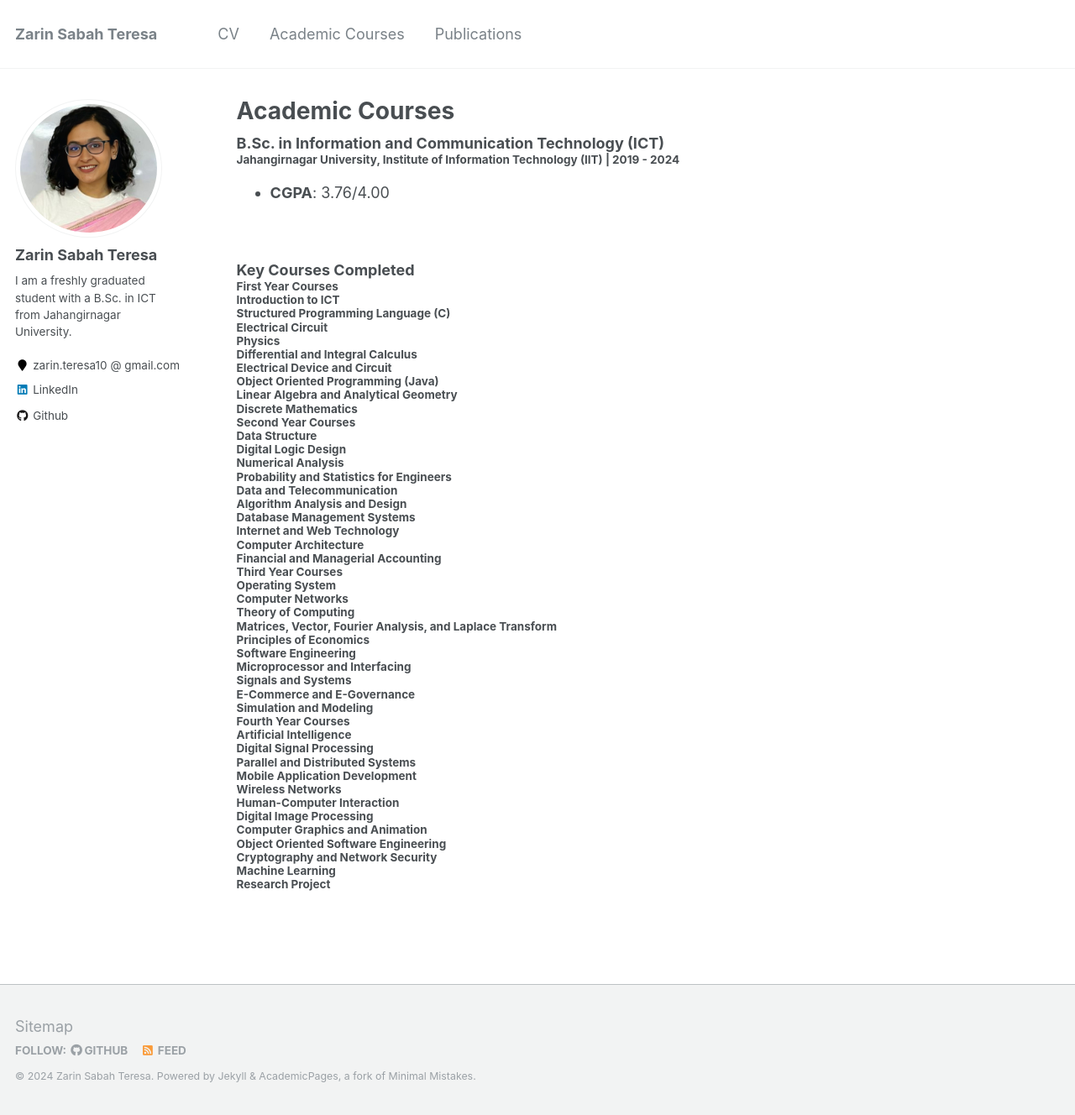
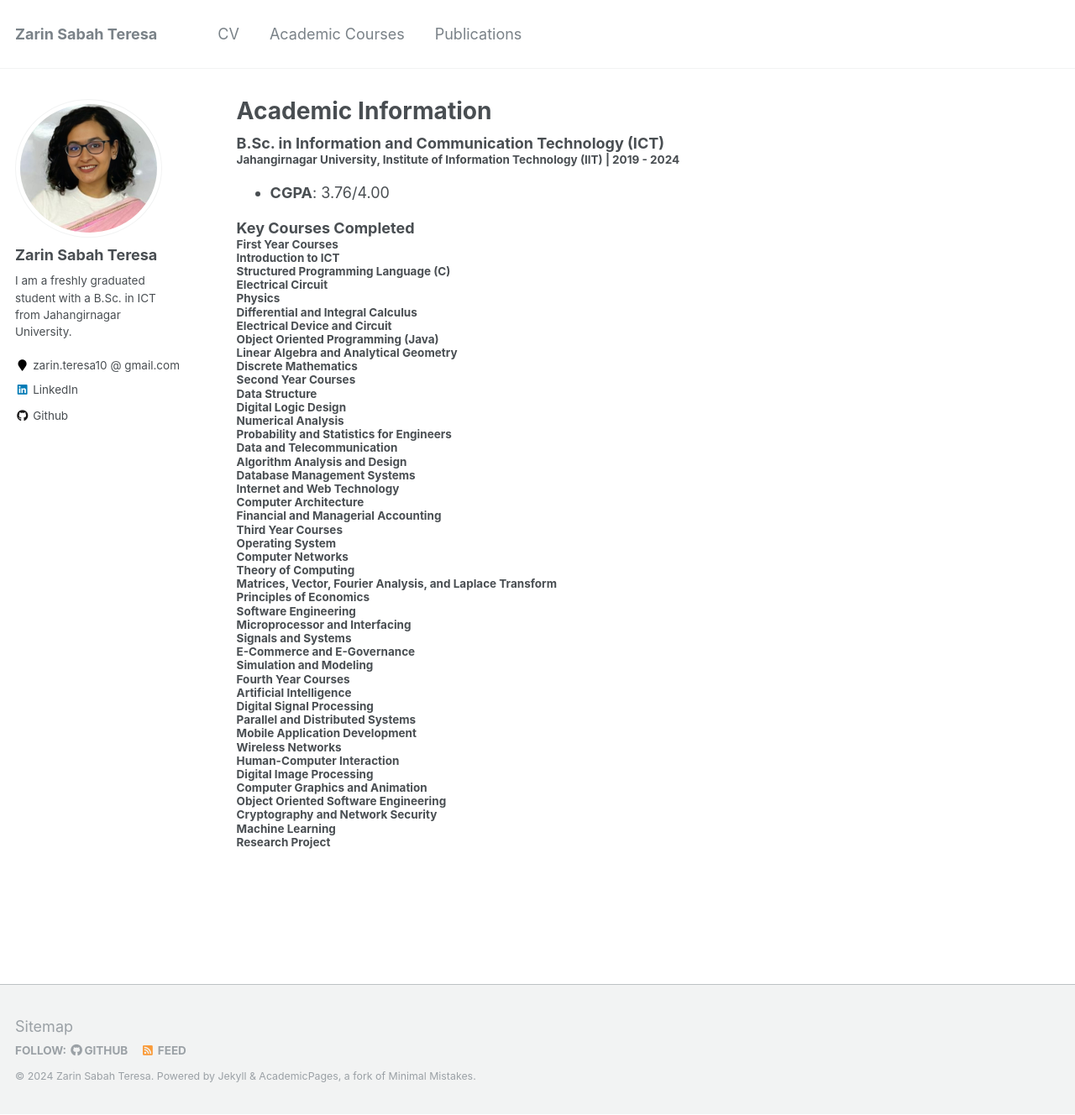
Before and after one commit to zarinteresa/zarinteresa.github.io, a Jekyll site: the page built from _pages/coursework.md, in a window 1280 px wide and 1328 px high. Shown: the whole window at 84% size. Built offline with Jekyll 4.4.1, drawn with Linux system fonts in a browser that asks for light colours.

Commit message:
9th commit

```diff
--- a/_pages/coursework.md
+++ b/_pages/coursework.md
@@ -1,6 +1,6 @@
 ---
 layout: archive
-title: "Academic Courses"
+title: "Academic Information"
 permalink: coursework/
 author_profile: true
 
@@ -17,8 +17,6 @@ h2, h3, h4, h5, h6 {margin: 0;}
 #### Jahangirnagar University, Institute of Information Technology (IIT) | 2019 - 2024
 - **CGPA**: 3.76/4.00
 <!-- - **[View Transcripts](https://your-link-to-transcripts.com)** -->
-
-<br/>
 
 ### Key Courses Completed
 
```
